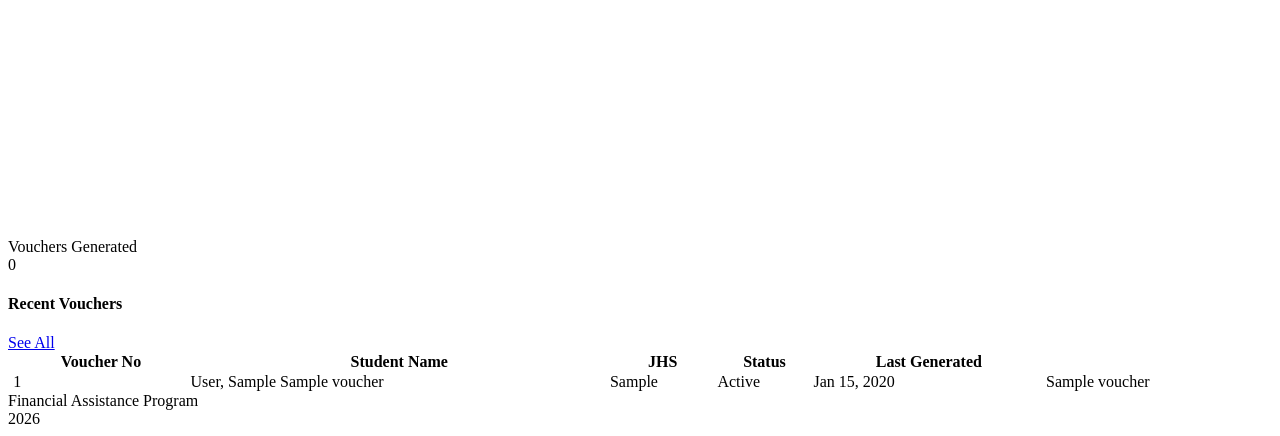
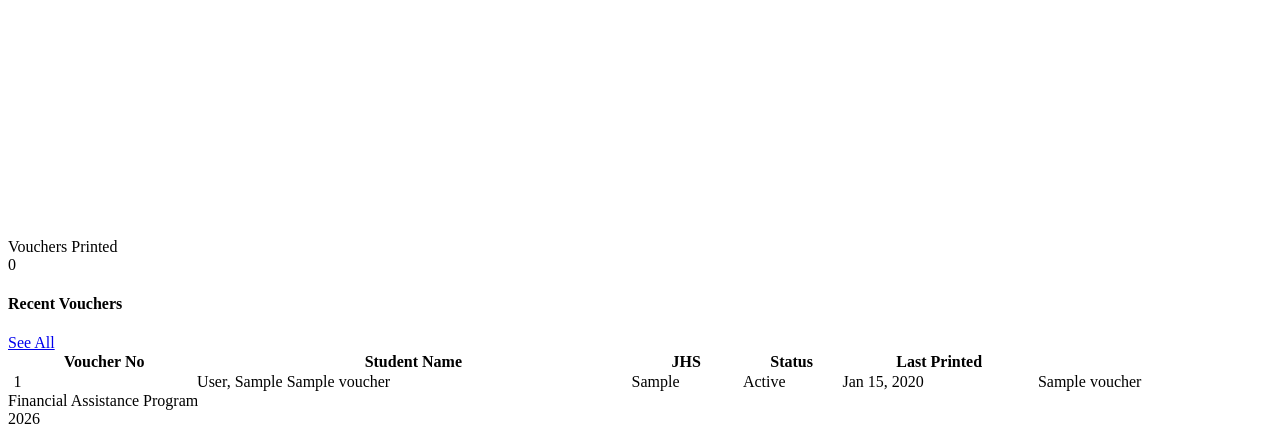
Before and after one commit to jgtrea/FinancialAssistanceProgram_G2, a CodeIgniter 4 app: the page made by app/Views/dashboard/index.php in a window 1280 px wide. Shown: the part 3144-3580 px from the top of the page. Run offline with PHP 8.4 and a stand-in for CodeIgniter, Linux system fonts and the light colour scheme; the template is opened without the code that fills it: most values are stand-ins (such as "Sample title", 1, 10 or a date in 2020); data that the repository does not hold is empty; some libraries are stand-ins or nearby versions.

Commit message:
some ui updates

```diff
--- a/app/Views/admin/index.php
+++ b/app/Views/admin/index.php
@@ -59,7 +59,7 @@
 
     <div class="vs-card">
         <div class="vs-card-body">
-            <table id="userManagementTable" class="vs-datatable js-data-table vs-mobile-primary" data-mobile-primary="0" data-page-search="customUsersSearch" data-search-placeholder="Search users..." data-order='[[6,"desc"],[1,"asc"]]' data-col-defs='[{"orderable":false,"targets":5},{"visible":false,"targets":6}]' style="width:100%">
+            <table id="userManagementTable" class="vs-datatable js-data-table vs-mobile-primary" data-mobile-primary="0" data-page-search="customUsersSearch" data-search-placeholder="Search users..." data-order='[[6,"desc"],[1,"asc"]]' data-col-defs='[{"orderable":false,"targets":5},{"visible":false,"targets":6},{"width":"18%","targets":0},{"width":"15%","targets":1},{"width":"28%","targets":2},{"width":"9%","targets":3},{"width":"9%","targets":4}]' style="width:100%">
             <thead>
                 <tr>
                     <th>Full Name</th>
--- a/app/Views/archive/index.php
+++ b/app/Views/archive/index.php
@@ -75,7 +75,7 @@
                         <th>SY</th>
                         <th>Remarks</th>
                         <th>Printed</th>
-                        <th>Last Generated</th>
+                        <th>Last Printed</th>
                         <th>Archived At</th>
                     </tr>
                 </thead>
--- a/app/Views/dashboard/index.php
+++ b/app/Views/dashboard/index.php
@@ -28,7 +28,7 @@
             </svg>
         </div>
         <div>
-            <div class="vs-stat-label">Vouchers Generated</div>
+            <div class="vs-stat-label">Vouchers Printed</div>
             <div class="vs-stat-value"><?= number_format($generated) ?></div>
         </div>
     </div>
@@ -78,7 +78,7 @@
                                 <th>Student Name</th>
                                 <th>JHS</th>
                                 <th>Status</th>
-                                <th>Last Generated</th>
+                                <th>Last Printed</th>
                                 <th style="display:none">Name Sort</th>
                             </tr>
                         </thead>
--- a/app/Views/schools/index.php
+++ b/app/Views/schools/index.php
@@ -75,7 +75,7 @@
             <a href="#" id="schoolSelectAllMatchingLink" style="font-weight:600;margin-left:.5rem;display:none"></a>
             <a href="#" id="schoolClearLink" style="margin-left:.5rem;display:none">Clear</a>
         </div>
-        <table id="schoolsTable" class="vs-datatable js-data-table vs-mobile-primary" data-mobile-primary="1" data-page-search="customSchoolsSearch" data-order='[[6,"desc"],[1,"asc"]]' data-col-defs='[{"orderable":false,"targets":5},{"visible":false,"targets":6}]' style="width:100%">
+        <table id="schoolsTable" class="vs-datatable js-data-table vs-mobile-primary" data-mobile-primary="1" data-page-search="customSchoolsSearch" data-order='[[6,"desc"],[1,"asc"]]' data-col-defs='[{"orderable":false,"targets":5},{"visible":false,"targets":6},{"width":"46%","targets":1},{"width":"16%","targets":2},{"width":"9%","targets":3},{"width":"9%","targets":4}]' style="width:100%">
             <thead>
                 <tr>
                     <th class="vs-th-check">
--- a/app/Views/signatories/index.php
+++ b/app/Views/signatories/index.php
@@ -81,7 +81,7 @@
             <table id="signatoriesTable" class="vs-datatable js-data-table vs-mobile-primary" data-mobile-primary="1" data-page-search="customSignatoriesSearch"
                    data-search-placeholder="Search signatories..."
                    data-order='[[8,"desc"],[7,"asc"]]'
-                   data-col-defs='[{"orderData":[7],"targets":[1]},{"visible":false,"targets":7},{"visible":false,"targets":8}]'
+                   data-col-defs='[{"orderData":[7],"targets":[1]},{"visible":false,"targets":7},{"visible":false,"targets":8},{"width":"20%","targets":1},{"width":"34%","targets":2},{"width":"13%","targets":3},{"width":"8%","targets":4},{"width":"8%","targets":5}]'
                    style="width:100%">
             <thead>
                 <tr>
--- a/app/Views/vouchers/index.php
+++ b/app/Views/vouchers/index.php
@@ -110,7 +110,7 @@
             <th>SHS</th>
             <th>Remarks</th>
             <th>Printed</th>
-            <th>Last Generated</th>
+            <th>Last Printed</th>
             <th>Status</th>
             <th>Actions</th>
           </tr>
```
Also changed, not shown: public/assets/css/custom/datatable.css.
